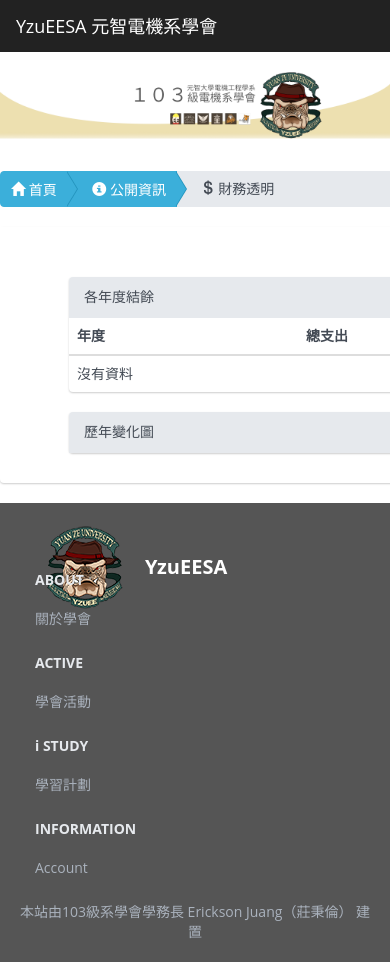
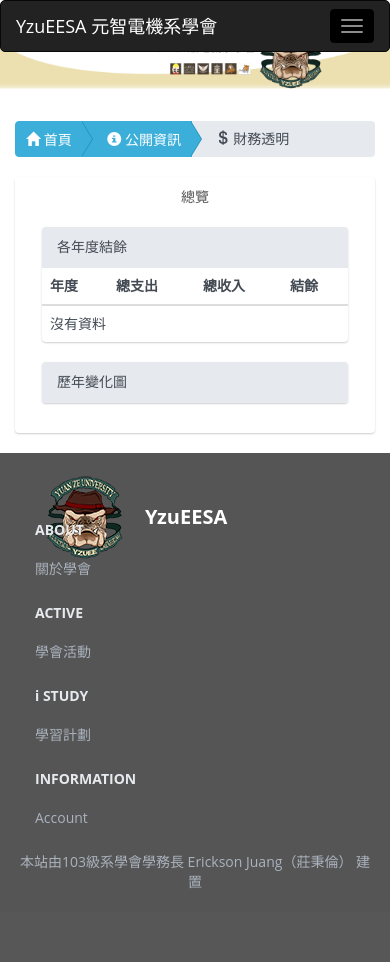
Before and after one commit to bingluen/YzuEESA, a PHP site: page /YzuEESA/Information/Account in a window 390 px wide; the page is wider, and only the part inside the window is pictured. After the commit the page ends 888 px from the top of that part, so only its background shows below. Run offline with PHP 8.4, Linux system fonts and the light colour scheme; data comes from the database, SQL or seed files in the repository; data that the repository does not hold is empty; a stand-in replaces the project's code that opens the database connection; style sheets or scripts are compiled from the project's sources; some libraries are stand-ins or nearby versions.

Commit message:
fix responsively of navbar  and add  container  to content to responsive

```diff
--- a/application/views/_templates/header.php
+++ b/application/views/_templates/header.php
@@ -49,6 +49,7 @@
                 <li><a href="<?php echo URL; ?>iStudy/">iStudy</a></li>
                 <li><a href="<?php echo URL; ?>Information/">公開資訊</a></li>
                 <li><a href="https://www.facebook.com/messages/147429552025011" target="_blank">問題聯繫</a></li>
+                <li id ="fblogo-min768"><a href="https://www.facebook.com/yzueesa" target="_blank"><span class="fblogo"></span></a></li>
             </ul>
             <ul class="nav navbar-nav navbar-right" id="fblogo">
                 <li><a href="https://www.facebook.com/yzueesa" target="_blank"><span class="fblogo"></span></a></li>
--- a/application/views/home/index.php
+++ b/application/views/home/index.php
@@ -1,5 +1,4 @@
-<div id="main">
-    <div class="container-fluid">
+<div id="main" class="container">
         <div class="row">
             <!-- 公告區 -->
             <div class="col-sm-6">
@@ -18,5 +17,4 @@
                 </ul>
             </div>
         </div>
-    </div>
 </div>
--- a/application/views/information/account.php
+++ b/application/views/information/account.php
@@ -5,7 +5,7 @@
 </style>
 
 
-<div id="main">
+<div id="main" class="container">
 
     <ol class="breadcrumb breadcrumb-arrow">
       <li><a href="<?=URL?>"><i class="glyphicon glyphicon-home"></i> 首頁</a></li>
--- a/application/views/messages/list.php
+++ b/application/views/messages/list.php
@@ -1,4 +1,4 @@
-<div id="main">
+<div id="main" class="container">
         <ol class="breadcrumb breadcrumb-arrow">
             <li><a href="<?=URL?>"><i class="glyphicon glyphicon-home"></i> 首頁</a></li>
             <li class="active"><span><i class="glyphicon glyphicon-list-alt"></i> 最新資訊</span></li>
--- a/application/views/messages/view_post.php
+++ b/application/views/messages/view_post.php
@@ -1,4 +1,4 @@
-<div id="main">
+<div id="main" class="container">
         <ol class="breadcrumb breadcrumb-arrow">
             <li><a href="<?=URL?>"><i class="glyphicon glyphicon-home"></i> 首頁</a></li>
             <li><a href="<?=URL?>Messages/"><i class="glyphicon glyphicon-list-alt"></i> 最新資訊</a></li>
--- a/application/views/page/about_page.php
+++ b/application/views/page/about_page.php
@@ -1,4 +1,4 @@
-<div id="main">
+<div id="main" class="container">
 
     <ol class="breadcrumb breadcrumb-arrow">
         <li><a href="<?=URL?>"><i class="glyphicon glyphicon-home"></i> 首頁</a></li>
--- a/public/css/yzueesa.css
+++ b/public/css/yzueesa.css
@@ -1,78 +1,9 @@
 /*
 --------------global css ----------------
 */
-#photoslide {
-    margin: 0 auto;
-    margin-top: 0%;
-    position: relative;
-    width: 100%;
-}
-
-.carousel-inner-nonhomepage {
-    height: 15%;
-}
-
-.glyphicon {
-    font-family: 'Glyphicons Halflings' !important;
-}
-
-.nav-stacked > li + li {
-    margin-top: 1px;
-}
-
-.navbar {
-    border: 1px solid transparent;
-    border-radius: 4px;
-    width: 1200px;
-    margin: 0 auto;
-    margin-bottom: 20px;
-    margin-top: 12px;
-    min-height: 10px;
-}
-
-.navbar-fixed-top .navbar-collapse,.navbar-static-top .navbar-collapse,.navbar-fixed-bottom .navbar-collapse {
-    padding-left: 0;
-    padding-right: 15;
-}
-
-.navbar-fixed-top {
-    position: fixed;
-    z-index: 1030;
-}
-
-.navbar-inverse {
-    background-color: #222222;
-    border-color: #080808;
-    border-radius: 5px;
-    opacity: 1;
-}
-
-.navbar-inverse .navbar-brand {
-    color: #FFF;
-}
-
-.carousel-caption {
-    bottom: 20px;
-    color: #FFF;
-    left: 15%;
-    padding-bottom: 20px;
-    padding-top: 20px;
-    position: absolute;
-    right: 15%;
-    text-align: center;
-    text-shadow: 2px 2px 3px #000;
-    z-index: 10;
-}
 
     h2 {
         margin-top: 0px;
-}
-
-#fblogo {
-    margin-right: 0px !important;
-    margin-bottom: -7px !important;
-    margin-top: -7px !important;
-    padding: 0px !important;
     }
 
 
@@ -80,15 +11,6 @@
         color: #F8F8F8;
         background-color: #555555 !important;
         padding: 20px 0 !important;
-}
-
-.Content-Text {
-    margin-left: 30px;
-    margin-right: 30px;
-}
-
-.Content-Text > p {
-    line-height: 30px;
     }
 
     h1 small,
@@ -120,11 +42,218 @@
 
     #main {
         position: relative;
-    width: 1200px;
         margin: 0 auto;
         margin-top: 30px;
 
     }
+
+
+/*
+ ------------- 麵包屑 override -----------------
+
+    .breadcrumb a {
+        color: #F6BB42 !important;
+    }
+
+    .breadcrumb-arrow li a {
+        border: 1px solid #F6BB42 !important;
+        background-color: #F6BB42 !important;
+
+    }
+
+    .breadcrumb-arrow li a:before {
+        border-left-color: #F6BB42 !important;
+    }
+
+    .breadcrumb-arrow li a:after{
+        border-left: 11px solid darken(#F6BB42, 10%) !important;
+    }
+    .breadcrumb-arrow li a:hover,
+    .breadcrumb-arrow li a:focus {
+        background-color: #FFCE54 !important;
+        border: 1px solid #FFCE54 !important;
+    }
+    .breadcrumb-arrow li a:hover:before,
+    .breadcrumb-arrow li a:focus:before {
+        border-left-color: #FFCE54 !important;
+    }
+    .breadcrumb-arrow li a:active {
+        background-color: darken(#F6BB42, 10%) !important;
+        border: 1px solid darken(#F6BB42, 10%);
+    }
+    .breadcrumb-arrow li a:active:before,
+    .breadcrumb-arrow li a:active:after {
+        border-left-color: darken(#F6BB42, 10%) !important;
+    }
+*/
+
+/*
+------------- navbar -------------------
+*/
+    .nav-stacked > li + li {
+        margin-top: 1px;
+    }
+    .navbar {
+        border: 1px solid transparent;
+        border-radius: 4px;
+        margin: 0 auto;
+        margin-bottom: 20px;
+        min-height: 10px;
+    }
+
+    .navbar-fixed-top .navbar-collapse,
+    .navbar-static-top .navbar-collapse,
+    .navbar-fixed-bottom .navbar-collapse {
+        padding-left: 0;
+        padding-right: 15;
+    }
+
+    .navbar-fixed-top {
+        position: fixed;
+        z-index: 1030;
+    }
+
+    .navbar-inverse {
+        background-color: #222222;
+        border-color: #080808;
+        border-radius: 5px;
+        opacity: 1;
+    }
+
+    .navbar-inverse .navbar-brand {
+        color: #FFF;
+    }
+    @media screen and (min-width: 768px) {
+        .navbar {
+            margin-top: 12px;
+            width: 750px;
+        }
+    }
+
+    @media screen and (min-width: 992px) {
+        .navbar {
+            width: 970px;
+        }
+
+        .navbar-right {
+            padding-right: 10px;
+        }
+    }
+
+    @media screen and (min-width: 1200px) {
+        .navbar {
+            width: 1170px;
+        }
+    }
+
+
+/*
+------------- FB LOGO ------------------
+*/
+    #fblogo {
+        display: none;
+    }
+    @media screen and (min-width: 768px) {
+        #fblogo-min768 {
+            margin-top: -7px;
+            margin-bottom: -7px;
+            margin-right: -15px;
+            margin-left: -15px;
+        }
+    }
+    @media screen and (min-width: 992px) {
+        #fblogo {
+            display: inline-block;
+            margin-top: -7px;
+            margin-bottom: -7px;
+        }
+        #fblogo-min768 {
+            display: none;
+        }
+    }
+    .fblogo {
+        background: url('../img/fb/FB-f-Logo__white_29.png');
+        width: 29px;
+        height: 29px;
+        display: inline-block;
+    }
+
+/*
+---- home page photoside & carousel ----
+*/
+    #photoslide {
+        margin: 0 auto;
+        margin-top: 0%;
+        position: relative;
+        width: 100%;
+    }
+
+    .carousel-inner-nonhomepage {
+        height: 15%;
+    }
+
+    .glyphicon {
+        font-family: 'Glyphicons Halflings' !important;
+    }
+
+    .carousel-caption {
+        bottom: 20px;
+        color: #FFF;
+        left: 15%;
+        padding-bottom: 20px;
+        padding-top: 20px;
+        position: absolute;
+        right: 15%;
+        text-align: center;
+        text-shadow: 2px 2px 3px #000;
+        z-index: 10;
+    }
+
+    @media screen and (max-width:850px) {
+
+        .carousel-caption > h1 {
+            font-size: 20px;
+        }
+        .carousel-caption > h4 {
+            font-size: 15px;
+        }
+    }
+
+    @media screen and (min-width:768px) {
+        .carousel-control .glyphicons-chevron-left,
+        .carousel-control .glyphicons-chevron-right,
+        .carousel-control .icon-prev,
+        .carousel-control .icon-next
+        {
+            font-size: 30px;
+            height: 30px;
+            margin-left: -15px;
+            margin-top: -15px;
+            width: 30px;
+        }
+        .carousel-caption
+        {
+            left: 20%;
+            padding-bottom: 30px;
+            right: 20%;
+        }
+        .carousel-indicators
+        {
+            bottom: 20px;
+        }
+    }
+
+
+/*
+--------- container override ---------
+*/
+    @media screen and (min-width: 768px) {
+        .container {
+          padding-right: 0px;
+          padding-left: 0px;
+        }
+    }
+
 /*
 --------------- Manage ----------------
 */
@@ -142,7 +271,6 @@
     }
 /*
 --------------- 後台 ------------------
-
 */
     #man-sidebar {
         background-color: #e6e9ed !important;
@@ -174,168 +302,12 @@
         width:70%;
         margin: auto;
     }
-/*
-/*
---------------max width ----------------
-*/
 
-@media screen and (max-width:1200px) {
-    .navbar {
-        border: 1px solid transparent;
-        border-radius: 4px;
-        left: 3%;
-        margin: 0 auto;
-        margin-bottom: 20px;
-        margin-top: 12px;
-        min-height: 10px;
-        right: 3%;
-    }
-
-    .fblogo {
-        background: url('../img/fb/FB-f-Logo__white_50.png');
-        width: 50px;
-        height: 50px;
-        display: inline-block;
-    }
-
-    h2 {
-        margin-top: 0;
-    }
-}
-
-@media screen and (max-width:850px) {
-    .carousel-inner {
-        margin-top: 50px;
-    }
-
-    .navbar {
-        border: 1px solid transparent;
-        border-radius: 4px;
-        left: 0%;
-        margin: 0 auto;
-        margin-bottom: 0px;
-        margin-top: 0px;
-        right: 0%;
-    }
-
-    .navbar-inverse {
-        border-radius: 0px;
-        opacity: 1;
-    }
-
-    .navbar-inverse:hover {
-        border-radius: 0px;
-        opacity: 1;
-    }
-
-    .fblogo {
-        background: url('../img/fb/FB-f-Logo__white_29.png');
-        width: 24px;
-        height: 24px;
-        display: inline-block;
-    }
-
-    .carousel-caption > h1 {
-        font-size: 20px;
-    }
-
-    .carousel-caption > h4 {
-        font-size: 15px;
-    }
-
-    h2 {
-        margin-top: 10px;
-    }
-}
-
-@media screen and (max-width: 567px) {
-    h1 small,
-    h2 small,
-    h3 small,
-    h4 small,
-    h5 small,
-    h6 small,
-    .h1 small,
-    .h2 small,
-    .h3 small,
-    .h4 small,
-    .h5 small,
-    .h6 small,
-    h1 .small,
-    h2 .small,
-    h3 .small,
-    h4 .small,
-    h5 .small,
-    h6 .small,
-    .h1 .small,
-    .h2 .small,
-    .h3 .small,
-    .h4 .small,
-    .h5 .small,
-    .h6 .small {
-        display: block;
-    }
-}
-
-/*
---------------min width ----------------
-*/
-@media screen and (min-width:768px) {
-    .carousel-control .glyphicons-chevron-left,.carousel-control .glyphicons-chevron-right,.carousel-control .icon-prev,.carousel-control .icon-next {
-        font-size: 30px;
-        height: 30px;
-        margin-left: -15px;
-        margin-top: -15px;
-        width: 30px;
-    }
-
-    .carousel-caption {
-        left: 20%;
-        padding-bottom: 30px;
-        right: 20%;
-    }
-
-    .carousel-indicators {
-        bottom: 20px;
-    }
-
-    .fblogo {
-        background: url('../img/fb/FB-f-Logo__white_29.png');
-        width: 29px;
-        height: 29px;
-        display: inline-block;
-    }
-    /*
-    --------------- 後台 ------------------
-
-    */
     #man-Content {
         margin-bottom: 30px;
         position: relative;
         width: 90%;
     }
-}
-@media screen and (min-width: 1024px) {
-    .navbar-toggle {
-        display: none !important;
-    }
-
-    /*
-    --------------- 後台 ------------------
-
-    */
-    #man-Content {
-        margin-bottom: 30px;
-        position: relative;
-        width: 90%;
-    }
-}
-
-@media screen and (min-width: 1200px) {
-    .sidebar-fixed {
-    }
-}
-
 
 /* ------------- 圖片固定比例自動裁剪 ------------- */
     .img-cut-32 {
```
Also changed, not shown: public/img/fb/FB-f-Logo__white_50.png (deleted), public/scss/bootflat/_breadcrumb.scss (line endings or trailing spaces). Lines whose indentation alone changed are shown as unchanged.
